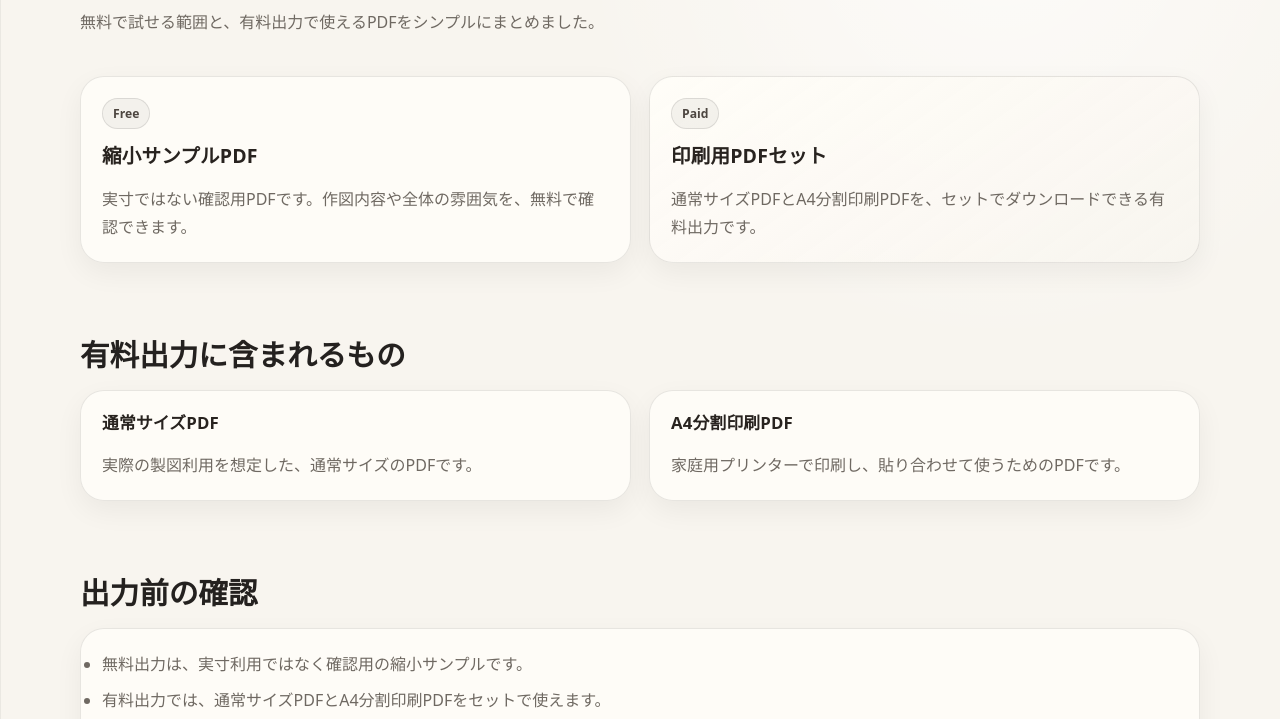
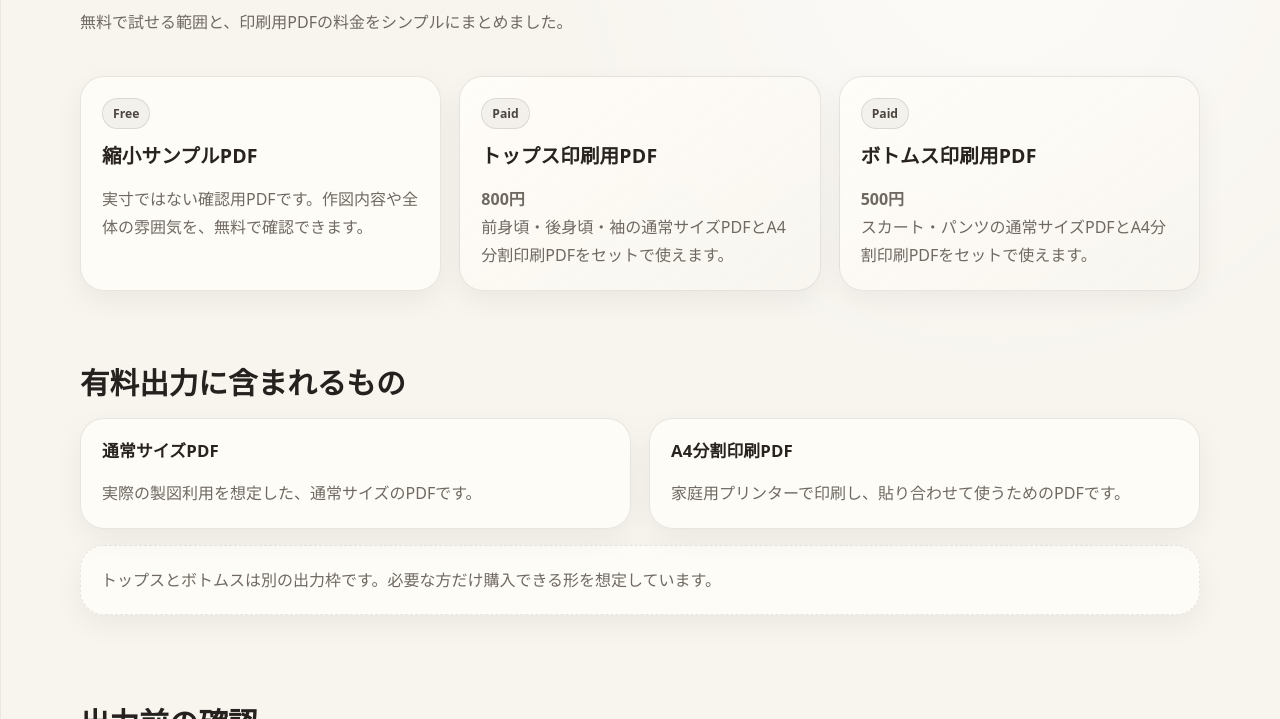
Before and after one commit to katapata89/katapata-site-test, a plain HTML site: page pricing/index.html in a window 1280 px wide. Shown: the part 213-932 px from the top of the page. Drawn offline with Linux system fonts and the light colour scheme.

Commit message:
Add files via upload

```diff
--- a/pricing/index.html
+++ b/pricing/index.html
@@ -31,11 +31,11 @@
 <section class="page-hero container">
   <p class="eyebrow">Pricing</p>
   <h1 class="page-title">料金・出力について</h1>
-  <p class="page-lead">無料で試せる範囲と、有料出力で使えるPDFをシンプルにまとめました。</p>
+  <p class="page-lead">無料で試せる範囲と、印刷用PDFの料金をシンプルにまとめました。</p>
 </section>
 
 <section class="section container tight">
-  <div class="grid two">
+  <div class="grid three">
     <article class="card">
       <span class="badge">Free</span>
       <h2>縮小サンプルPDF</h2>
@@ -43,8 +43,13 @@
     </article>
     <article class="card featured">
       <span class="badge">Paid</span>
-      <h2>印刷用PDFセット</h2>
-      <p>通常サイズPDFとA4分割印刷PDFを、セットでダウンロードできる有料出力です。</p>
+      <h2>トップス印刷用PDF</h2>
+      <p><strong>800円</strong><br>前身頃・後身頃・袖の通常サイズPDFとA4分割印刷PDFをセットで使えます。</p>
+    </article>
+    <article class="card featured">
+      <span class="badge">Paid</span>
+      <h2>ボトムス印刷用PDF</h2>
+      <p><strong>500円</strong><br>スカート・パンツの通常サイズPDFとA4分割印刷PDFをセットで使えます。</p>
     </article>
   </div>
 </section>
@@ -61,13 +66,14 @@
       <p>家庭用プリンターで印刷し、貼り合わせて使うためのPDFです。</p>
     </article>
   </div>
+  <p class="notice">トップスとボトムスは別の出力枠です。必要な方だけ購入できる形を想定しています。</p>
 </section>
 
 <section class="section container">
   <h2 class="section-title">出力前の確認</h2>
   <ul class="check-list card list-card">
     <li>無料出力は、実寸利用ではなく確認用の縮小サンプルです。</li>
-    <li>有料出力では、通常サイズPDFとA4分割印刷PDFをセットで使えます。</li>
+    <li>有料出力では、通常サイズPDFとA4分割印刷PDFをセットで使えます。トップスは800円、ボトムスは500円を予定しています。</li>
     <li>実際の製図利用時は、必ず印刷後の寸法をご確認ください。</li>
   </ul>
 </section>
```
Also changed, not shown: about.html (+1 -1 lines), blog/printing-guide.html (+1 -1 lines), help/index.html (+1 -1 lines), tools/sloper/index.html (+1 -1 lines), README_text_price_update.txt (added).
